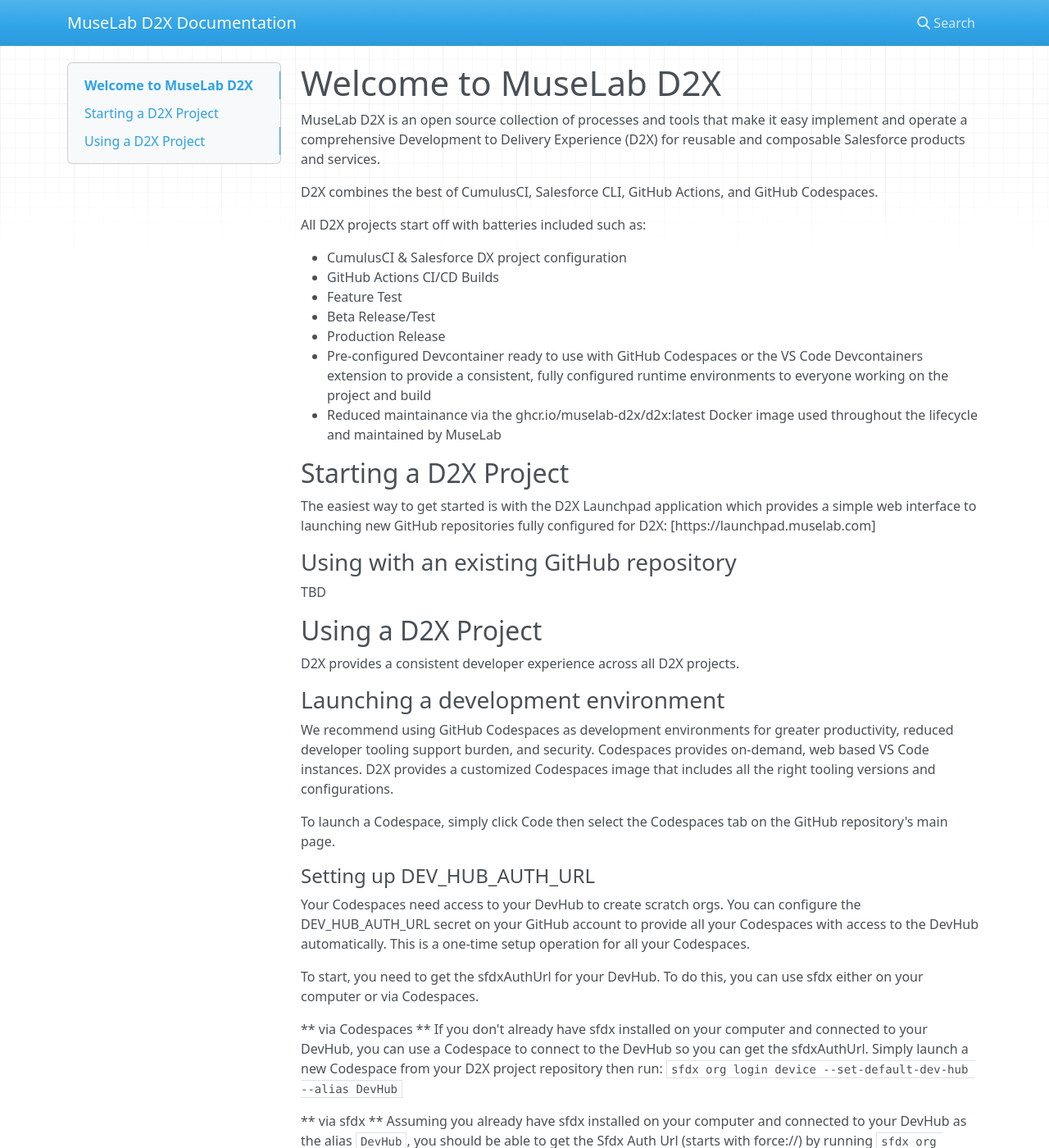
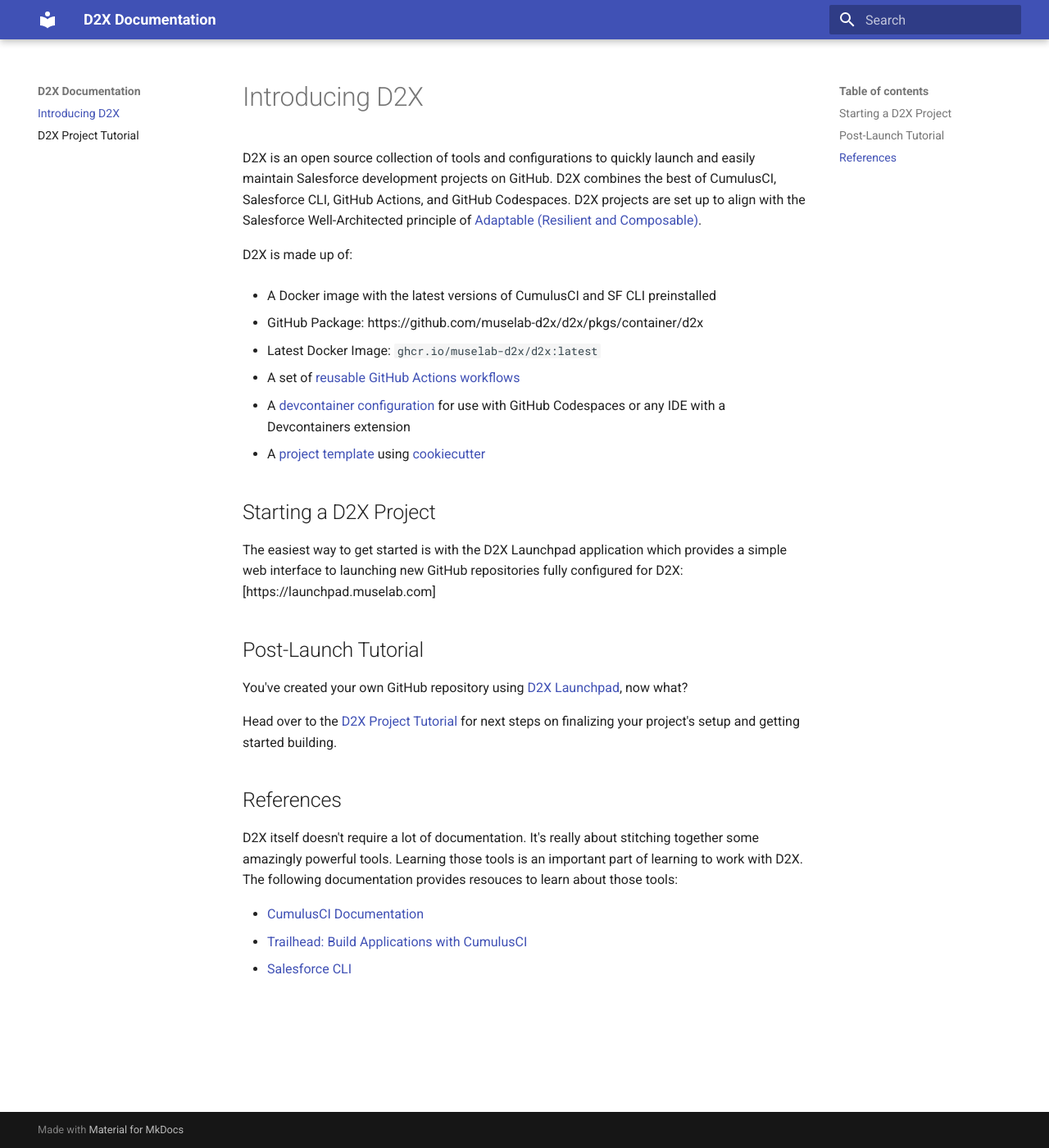
Before and after one commit to muselab-d2x/d2x, an MkDocs documentation site: the page built from docs/index.md, in a window 1280 px wide and 1400 px high. Shown: the whole window at 82% size. Built offline with MkDocs 1.6.1 and Material for MkDocs 9.7.7, drawn with Linux system fonts in a browser that asks for light colours; nearby versions of some CDN libraries; some of the changed text lies outside the part shown.

Commit message:
Doc updates

```diff
--- a/docs/index.md
+++ b/docs/index.md
@@ -1,46 +1,34 @@
-# Welcome to MuseLab D2X
+# Introducing D2X
 
-MuseLab D2X is an open source collection of processes and tools that make it easy implement and operate a comprehensive Development to Delivery Experience (D2X) for reusable and composable Salesforce products and services.
+D2X is an open source collection of tools and configurations to quickly launch and easily maintain Salesforce development projects on GitHub. D2X combines the best of CumulusCI, Salesforce CLI, GitHub Actions, and GitHub Codespaces. D2X projects are set up to align with the Salesforce Well-Architected principle of [Adaptable (Resilient and Composable)](https://architect.salesforce.com/well-architected/adaptable/overview).
 
-D2X combines the best of CumulusCI, Salesforce CLI, GitHub Actions, and GitHub Codespaces.
+D2X is made up of:
 
-All D2X projects start off with batteries included such as:
+* A Docker image with the latest versions of CumulusCI and SF CLI preinstalled
 
-* CumulusCI & Salesforce DX project configuration
-* GitHub Actions CI/CD Builds
-  * Feature Test
-  * Beta Release/Test
-  * Production Release
-* Pre-configured Devcontainer ready to use with GitHub Codespaces or the VS Code Devcontainers extension to provide a consistent, fully configured runtime environments to everyone working on the project and build
-* Reduced maintainance via the ghcr.io/muselab-d2x/d2x:latest Docker image used throughout the lifecycle and maintained by MuseLab
+  * GitHub Package: https://github.com/muselab-d2x/d2x/pkgs/container/d2x
+  * Latest Docker Image: `ghcr.io/muselab-d2x/d2x:latest`
+
+* A set of [reusable GitHub Actions workflows](https://github.com/muselab-d2x/d2x/tree/main/.github/workflows)
+* A [devcontainer](https://containers.dev) [configuration](https://github.com/muselab-d2x/d2x/tree/main/.devcontainer) for use with GitHub Codespaces or any IDE with a Devcontainers extension
+* A [project template](https://github.com/muselab-d2x/d2x-template) using [cookiecutter](https://cookiecutter.readthedocs.io)
+
 
 ## Starting a D2X Project
 
 The easiest way to get started is with the D2X Launchpad application which provides a simple web interface to launching new GitHub repositories fully configured for D2X:
 [https://launchpad.muselab.com]
 
-### Using with an existing GitHub repository
-TBD
+## Post-Launch Tutorial
 
-## Using a D2X Project
+You've created your own GitHub repository using [D2X Launchpad](https://launchpad.muselab.com), now what?
 
-D2X provides a consistent developer experience across all D2X projects.
+Head over to the [D2X Project Tutorial](tutorial.md) for next steps on finalizing your project's setup and getting started building.
 
-### Launching a development environment
+## References
 
-We recommend using GitHub Codespaces as development environments for greater productivity, reduced developer tooling support burden, and security. Codespaces provides on-demand, web based VS Code instances. D2X provides a customized Codespaces image that includes all the right tooling versions and configurations.
+D2X itself doesn't require a lot of documentation. It's really about stitching together some amazingly powerful tools. Learning those tools is an important part of learning to work with D2X. The following documentation provides resouces to learn about those tools:
 
-To launch a Codespace, simply click Code then select the Codespaces tab on the GitHub repository's main page.
-
-#### Setting up DEV_HUB_AUTH_URL
-
-Your Codespaces need access to your DevHub to create scratch orgs. You can configure the DEV_HUB_AUTH_URL secret on your GitHub account to provide all your Codespaces with access to the DevHub automatically. This is a one-time setup operation for all your Codespaces.
-
-To start, you need to get the sfdxAuthUrl for your DevHub. To do this, you can use sfdx either on your computer or via Codespaces.
-
-** via Codespaces **
-If you don't already have sfdx installed on your computer and connected to your DevHub, you can use a Codespace to connect to the DevHub so you can get the sfdxAuthUrl. Simply launch a new Codespace from your D2X project repository then run:
-`sfdx org login device --set-default-dev-hub --alias DevHub`
-
-** via sfdx **
-Assuming you already have sfdx installed on your computer and connected to your DevHub as the alias `DevHub`, you should be able to get the Sfdx Auth Url (starts with force://) by running `sfdx org display -o DevHub --verbose` andy copying the auth url (starts with force://, ends with .salesforce.com)
+* [CumulusCI Documentation](https://cumulusci.readthedocs.io)
+* [Trailhead: Build Applications with CumulusCI](https://trailhead.salesforce.com/content/learn/trails/build-applications-with-cumulusci)
+* [Salesforce CLI](https://developer.salesforce.com/tools/salesforcecli)
--- /dev/null
+++ b/docs/requirements.txt
@@ -0,0 +1,2 @@
+mkdocs==1.5.2
+mkdocs_material==9.2.8
--- a/mkdocs.yml
+++ b/mkdocs.yml
@@ -1 +1,5 @@
-site_name: MuseLab D2X Documentation
+site_name: D2X Documentation
+theme:
+  name: material
+extra_css:
+  - stylesheets/extra.css
```
Also changed, not shown: docs/tutorial.md (added, +99 -0 lines), docs/assets/images/d2x-logo.svg (added), docs/assets/images/muselab-logo-small.png (added), docs/stylesheets/d2x.css (added), 1 other file.
